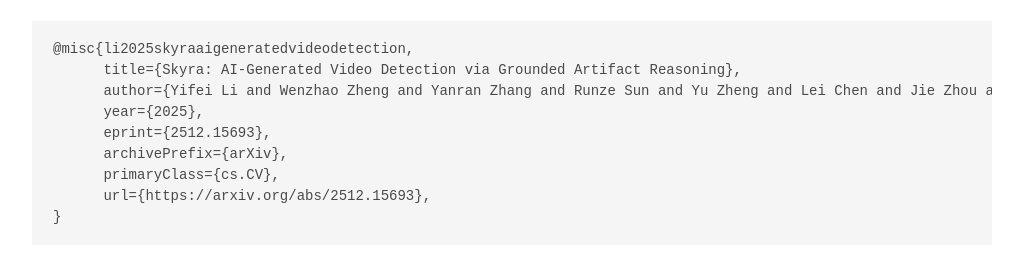
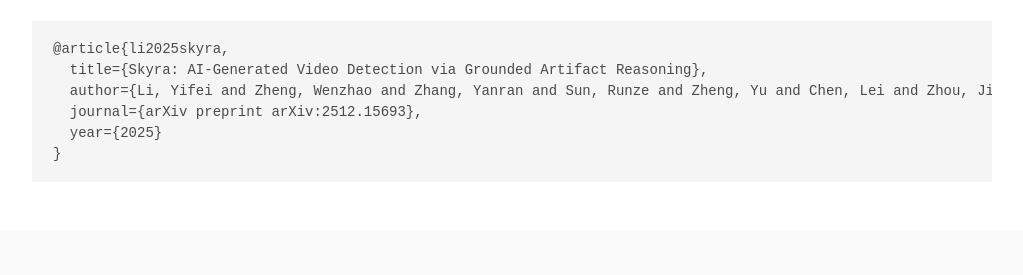
Before and after one commit to JoeLeelyf/Skyra, a plain HTML site: page index.html in a window 1280 px wide. Shown: the part 5095-5370 px from the top of the page, without its empty margins (128-1151 px from the left). Drawn offline with nearby package versions, Linux system fonts and the light colour scheme; some icons are missing; a web font is replaced by a local one.

Commit message:
Update index.html

```diff
--- a/index.html
+++ b/index.html
@@ -342,14 +342,11 @@
   <section class="section" id="BibTeX">
     <div class="container is-max-desktop content">
       <h2 class="title">BibTeX</h2>
-      <pre><code>@misc{li2025skyraaigeneratedvideodetection,
-      title={Skyra: AI-Generated Video Detection via Grounded Artifact Reasoning},
-      author={Yifei Li and Wenzhao Zheng and Yanran Zhang and Runze Sun and Yu Zheng and Lei Chen and Jie Zhou and Jiwen Lu},
-      year={2025},
-      eprint={2512.15693},
-      archivePrefix={arXiv},
-      primaryClass={cs.CV},
-      url={https://arxiv.org/abs/2512.15693},
+      <pre><code>@article{li2025skyra,
+  title={Skyra: AI-Generated Video Detection via Grounded Artifact Reasoning},
+  author={Li, Yifei and Zheng, Wenzhao and Zhang, Yanran and Sun, Runze and Zheng, Yu and Chen, Lei and Zhou, Jie and Lu, Jiwen},
+  journal={arXiv preprint arXiv:2512.15693},
+  year={2025}
 }</code></pre>
     </div>
   </section>
```
